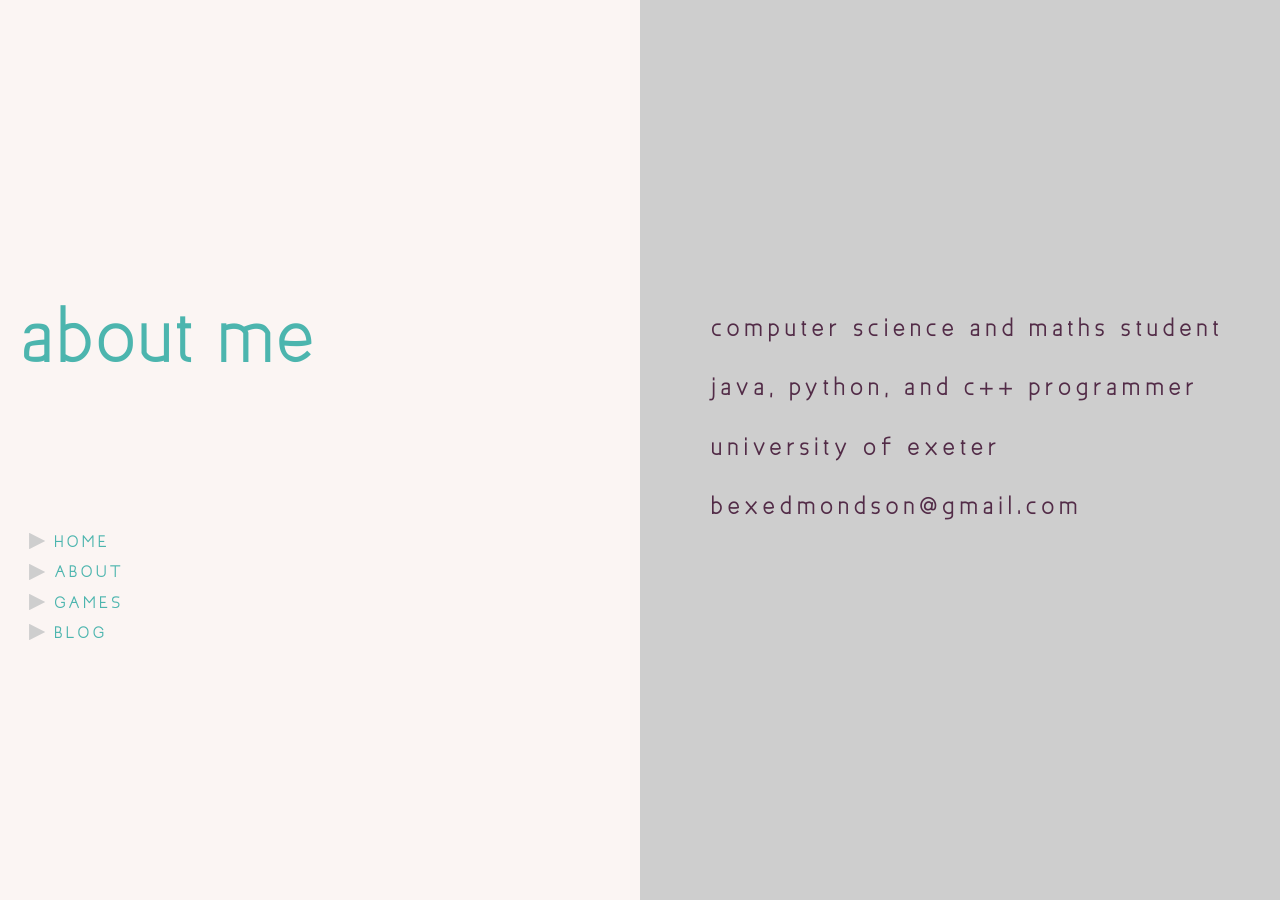
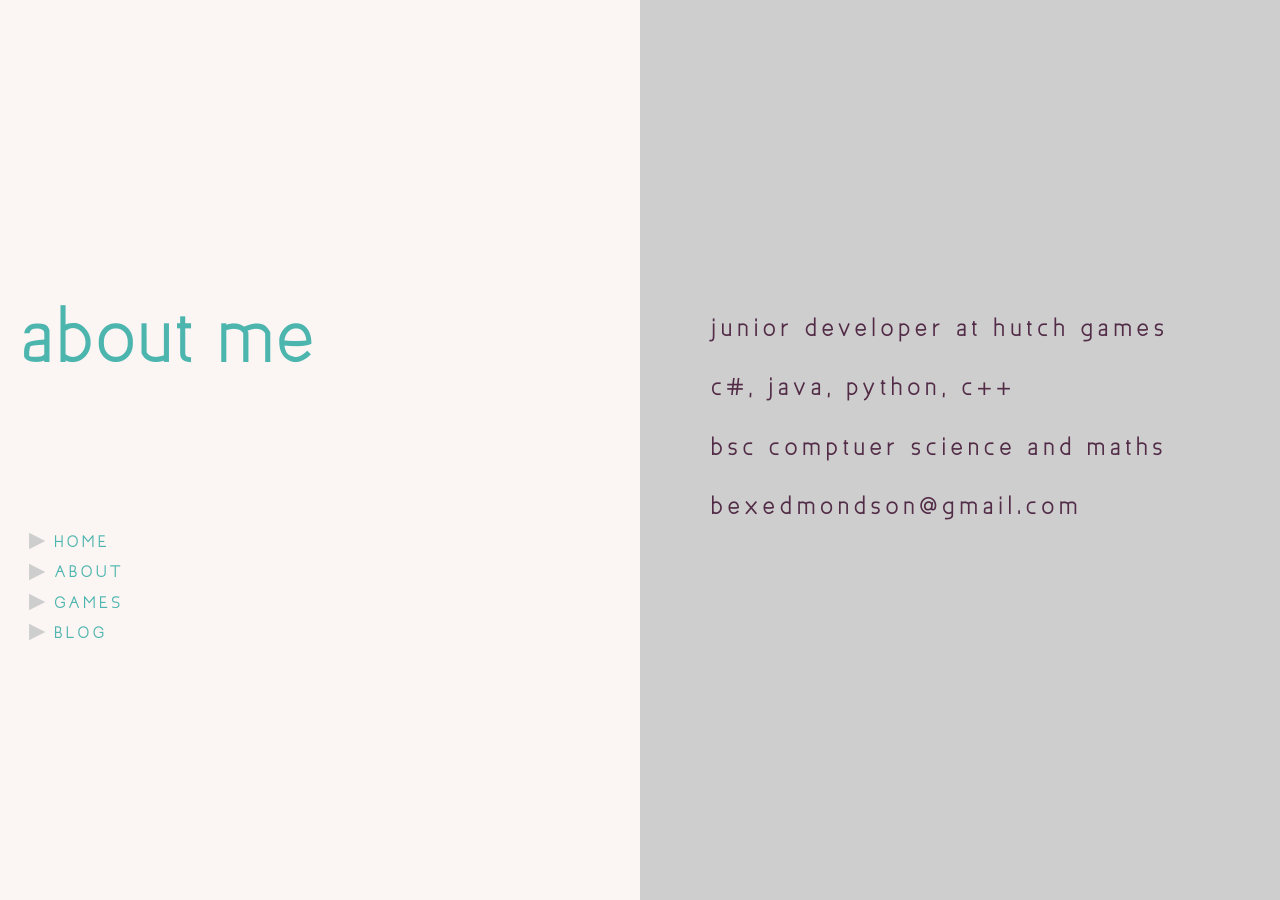
Before and after one commit to bexedmondson/old-website, a Jekyll site: the page built from about.md, in a window 1280 px wide. Built offline with Jekyll 4.4.1, drawn with Linux system fonts in a browser that asks for light colours; nearby versions of some CDN libraries.

Commit message:
updating about page

```diff
--- a/about.md
+++ b/about.md
@@ -5,7 +5,7 @@ permalink: /about/
 type: about
 ---
 
-- Computer Science and Maths student
-- java, python, and c++ programmer
-- University of Exeter
+- junior developer at [hutch games](hutchgames.com)
+- c#, java, python, c++
+- bsc comptuer science and maths
 - [bexedmondson@gmail.com](mailto:bexedmondson@gmail.com)
```
